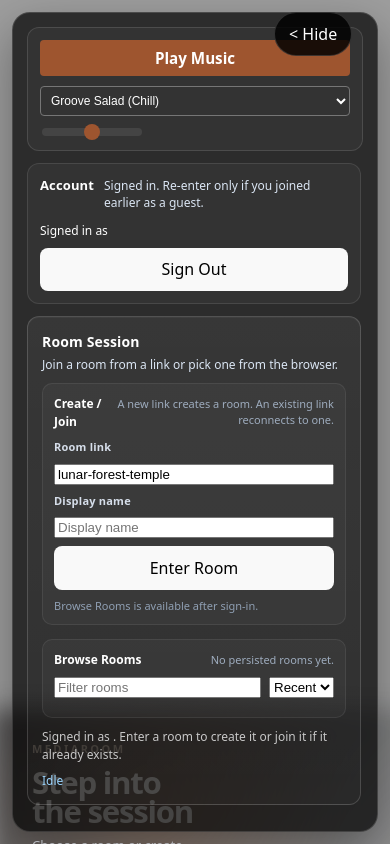
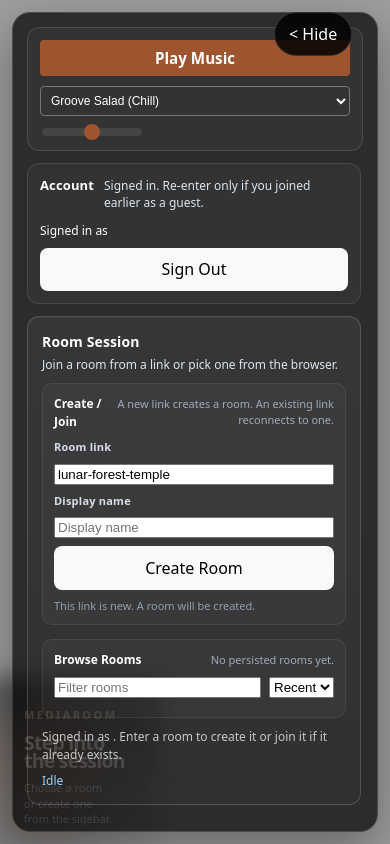
Before and after one commit to 3Dean/mediaroom-multi, a website built with Vite: page index.html in a window 390 px wide. Built offline with nearby package versions, Linux system fonts and the light colour scheme; animation ran at ten frames a second; what aws-amplify would draw is missing.

Commit message:
Refine mobile lobby and room entry states

```diff
--- a/src/app/initializeApp.ts
+++ b/src/app/initializeApp.ts
@@ -82,7 +82,7 @@ let isDraggingView = false;
 let previousMouseX = 0;
 let previousMouseY = 0;
 type SceneMode = 'lobby' | 'room';
-let sceneMode: SceneMode = 'lobby';
+let sceneMode: SceneMode | null = null;
 let lobbyCameraTime = 0;
 const lobbyCameraTarget = new THREE.Vector3(0, 2.55, 10.65);
 const lobbyCameraRig = new THREE.Object3D();
--- a/src/style.css
+++ b/src/style.css
@@ -506,18 +506,21 @@ body.mouse #mobile-controls-layer {
 @media (max-width: 768px), (pointer: coarse) {
   #musicspace-lobby-overlay {
     top: auto;
-    right: 18px;
-    bottom: 26px;
-    max-width: min(52vw, 340px);
-    padding: 16px 18px;
+    left: 14px;
+    right: auto;
+    bottom: calc(env(safe-area-inset-bottom, 0px) + 74px);
+    max-width: min(40vw, 220px);
+    padding: 14px 14px 16px;
   }
 
   .lobby-overlay-headline {
-    font-size: clamp(28px, 7vw, 42px);
+    font-size: clamp(22px, 5.4vw, 30px);
   }
 
   .lobby-overlay-support {
-    font-size: 14px;
+    max-width: 18ch;
+    font-size: 12px;
+    line-height: 1.38;
   }
 
   #musicspace-sidebar {
@@ -579,20 +582,21 @@ body.mouse #mobile-controls-layer {
 
 @media (max-width: 720px) {
   #musicspace-lobby-overlay {
-    right: 16px;
-    left: 16px;
-    bottom: 20px;
-    max-width: none;
-    padding: 14px 16px;
+    top: auto;
+    left: 12px;
+    right: auto;
+    bottom: calc(env(safe-area-inset-bottom, 0px) + 68px);
+    max-width: min(44vw, 190px);
+    padding: 12px 12px 14px;
   }
 
   .lobby-overlay-headline {
-    font-size: clamp(24px, 8vw, 34px);
+    font-size: clamp(18px, 5vw, 24px);
   }
 
   .lobby-overlay-support {
-    max-width: 30ch;
-    font-size: 13px;
+    max-width: 16ch;
+    font-size: 11px;
   }
 }
 
--- a/src/ui/roomPanel.ts
+++ b/src/ui/roomPanel.ts
@@ -63,6 +63,8 @@ export class RoomPanel {
   private readonly form: HTMLFormElement;
   private readonly roomInput: HTMLInputElement;
   private readonly nameInput: HTMLInputElement;
+  private readonly joinButton: HTMLButtonElement;
+  private readonly joinHelper: HTMLDivElement;
   private readonly statusLabel: HTMLDivElement;
   private readonly metaLabel: HTMLDivElement;
   private readonly roomListStatus: HTMLDivElement;
@@ -118,6 +120,7 @@ export class RoomPanel {
     this.roomInput.type = 'text';
     this.roomInput.placeholder = 'Room link / slug';
     this.roomInput.value = options.initialRoomSlug?.trim() || this.generatedRoomSlug;
+    this.roomInput.addEventListener('input', () => this.refreshJoinIntent());
 
     const roomSlugLabel = document.createElement('label');
     roomSlugLabel.className = 'room-field-label';
@@ -132,13 +135,13 @@ export class RoomPanel {
     this.nameInput.placeholder = 'Display name';
     this.nameInput.value = options.initialDisplayName?.trim() || localStorage.getItem(STORAGE_KEYS.displayName) || '';
 
-    const joinButton = document.createElement('button');
-    joinButton.type = 'submit';
-    joinButton.textContent = 'Enter Room';
+    this.joinButton = document.createElement('button');
+    this.joinButton.type = 'submit';
+    this.joinButton.textContent = 'Create Room';
 
-    const helper = document.createElement('div');
-    helper.className = 'room-join-helper';
-    helper.textContent = 'Browse Rooms is available after sign-in.';
+    this.joinHelper = document.createElement('div');
+    this.joinHelper.className = 'room-join-helper';
+    this.joinHelper.textContent = 'This link is new. A room will be created.';
 
     this.statusLabel = document.createElement('div');
     this.statusLabel.style.color = '#c8c8c8';
@@ -196,8 +199,8 @@ export class RoomPanel {
       this.roomInput,
       displayNameLabel,
       this.nameInput,
-      joinButton,
-      helper,
+      this.joinButton,
+      this.joinHelper,
     );
     this.form.addEventListener('submit', (event) => {
       event.preventDefault();
@@ -209,6 +212,7 @@ export class RoomPanel {
     this.metaLabel.className = 'panel-meta room-meta';
 
     this.container.append(header, formSection, listSection, this.statusLabel, this.metaLabel);
+    this.refreshJoinIntent();
   }
 
   mount(parent: HTMLElement = document.body): void {
@@ -244,6 +248,7 @@ export class RoomPanel {
     this.roomListStatus.textContent = message;
     this.roomFilterInput.value = '';
     this.roomList.replaceChildren();
+    this.refreshJoinIntent();
   }
 
   setRoomListSignedOut(message = 'Sign in to load persisted rooms.'): void {
@@ -251,6 +256,7 @@ export class RoomPanel {
     this.roomListStatus.textContent = message;
     this.roomFilterInput.value = '';
     this.roomList.replaceChildren();
+    this.refreshJoinIntent();
   }
 
   setRoomListError(message = 'Unable to load rooms right now.'): void {
@@ -258,12 +264,14 @@ export class RoomPanel {
     this.roomListStatus.textContent = message;
     this.roomFilterInput.value = '';
     this.roomList.replaceChildren();
+    this.refreshJoinIntent();
   }
 
   setRooms(rooms: RoomSummary[], activeRoomSlug?: string | null): void {
     this.rooms = [...rooms];
     this.activeRoomSlug = activeRoomSlug ?? null;
     this.renderRooms();
+    this.refreshJoinIntent();
   }
 
   private renderRooms(): void {
@@ -372,6 +380,27 @@ export class RoomPanel {
     localStorage.setItem(STORAGE_KEYS.displayName, values.displayName);
     this.onJoin(values);
   }
+
+  private refreshJoinIntent(): void {
+    const roomSlug = this.roomInput.value.trim().toLowerCase();
+    const activeRoomSlug = this.activeRoomSlug?.trim().toLowerCase() ?? null;
+    const matchedRoom = roomSlug ? this.rooms.find((room) => room.slug.toLowerCase() === roomSlug) : null;
+
+    if (activeRoomSlug && roomSlug && roomSlug === activeRoomSlug) {
+      this.joinButton.textContent = 'Re-Enter Room';
+      this.joinHelper.textContent = 'You are already in this room. Re-enter to refresh your session.';
+      return;
+    }
+
+    if (matchedRoom) {
+      this.joinButton.textContent = 'Join Room';
+      this.joinHelper.textContent = 'This room already exists. You will join it.';
+      return;
+    }
+
+    this.joinButton.textContent = 'Create Room';
+    this.joinHelper.textContent = 'This link is new. A room will be created.';
+  }
 }
 
 function compareRooms(left: RoomSummary, right: RoomSummary, sortMode: RoomSortMode): number {
```
